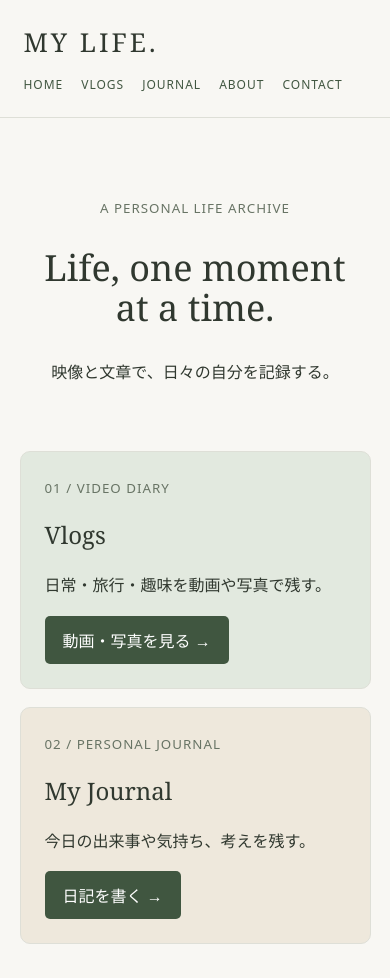
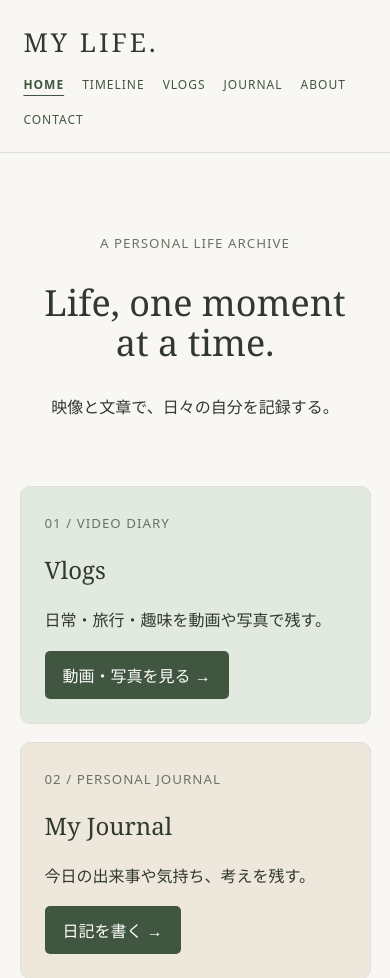
Before and after one commit to fr2p9mbrzf-droid/Hello_World, a plain HTML site: page index.html in a window 390 px wide. Shown: the top 978 px of the page. Drawn offline with Linux system fonts and the light colour scheme; a script that the page names is missing.

Commit message:
Add TIMELINE navigation and responsive public feed page

```diff
--- a/index.html
+++ b/index.html
@@ -5,8 +5,14 @@
 #videos .vlog-photo{display:block;width:100%;height:auto;max-height:440px;object-fit:contain;border-radius:6px;background:#e9ece4;margin-top:12px}
 header>a{color:inherit;text-decoration:none;display:inline-block}
 #journal form,#j-admin{margin:18px 0}#j-rooms{margin:12px 0 24px}#j-rooms button.j-selected{background:#405640;color:white}#j-admin article{padding:14px;margin:10px 0}#j-admin article p{overflow-wrap:anywhere}#j-rename input{flex:1;min-width:150px}#j-status{overflow-wrap:anywhere}
-</style></head><body><header><a href="#home" aria-label="MY LIFE ホームへ戻る"><strong>MY LIFE.</strong></a><nav><a href="#home">HOME</a><a href="#vlogs">VLOGS</a><a href="#journal">JOURNAL</a><a href="#about">ABOUT</a><a href="#contact">CONTACT</a></nav></header><main>
+header nav a[aria-current="page"]{font-weight:700;text-decoration:underline;text-underline-offset:6px}#timeline{max-width:760px;margin:auto}.tl-toolbar{display:flex;align-items:flex-end;gap:12px;flex-wrap:wrap}.tl-toolbar>div{flex:1;min-width:180px}.tl-toolbar label{margin-top:0}.tl-top{display:flex;gap:12px;align-items:center}.tl-top>div{min-width:0;flex:1;overflow-wrap:anywhere}.tl-top small{display:block;letter-spacing:0;margin-top:4px}.tl-avatar{width:42px;height:42px;border-radius:50%;background:#e2e9df;color:#405640;display:grid;place-items:center;font-size:19px;flex-shrink:0}.tl-kind{background:#eee8dc;color:#405640;padding:5px 10px;border-radius:20px;font-size:12px}.tl-card h2{overflow-wrap:anywhere;margin:18px 0 8px}.tl-card details{border-top:1px solid #dedfd7;padding-top:12px;margin-top:15px}.tl-card summary{cursor:pointer;color:#405640}.tl-media{display:block;max-width:100%;width:100%;height:auto;max-height:620px;object-fit:contain;border-radius:6px;background:#e9ece4;margin-top:12px}.tl-card video{background:#101510}#tl-status{font-size:14px;color:#687465;overflow-wrap:anywhere}#tl-more{width:100%;margin-top:12px}
+</style></head><body><header><a href="#home" aria-label="MY LIFE ホームへ戻る"><strong>MY LIFE.</strong></a><nav><a href="#home">HOME</a><a href="#timeline">TIMELINE</a><a href="#vlogs">VLOGS</a><a href="#journal">JOURNAL</a><a href="#about">ABOUT</a><a href="#contact">CONTACT</a></nav></header><main>
 <section id="home"><div class="hero"><small>A PERSONAL LIFE ARCHIVE</small><h1>Life, one moment<br>at a time.</h1><p>映像と文章で、日々の自分を記録する。</p></div><div class="grid"><div class="panel green"><small>01 / VIDEO DIARY</small><h2>Vlogs</h2><p>日常・旅行・趣味を動画や写真で残す。</p><a class="btn" href="#vlogs">動画・写真を見る →</a></div><div class="panel sand"><small>02 / PERSONAL JOURNAL</small><h2>My Journal</h2><p>今日の出来事や気持ち、考えを残す。</p><a class="btn" href="#journal">日記を書く →</a></div></div></section>
+<section id="timeline" hidden>
+<small>COMMUNITY / PUBLIC POSTS</small><h1>Timeline</h1><p>みんなの日常や思い出を、新しい投稿から順番に。</p>
+<div class="tl-toolbar"><div><label for="tl-filter">投稿の種類</label><select id="tl-filter"><option value="all">すべての投稿</option><option value="journal">日記</option><option value="photo">写真</option><option value="video">動画</option></select></div><button id="tl-refresh" class="secondary" type="button">最新の投稿に更新</button></div>
+<p id="tl-status" role="status" aria-live="polite"></p><div id="tl-feed"></div><button type="button" id="tl-more" class="secondary" hidden>もっと見る</button>
+</section>
 <section id="vlogs" hidden><small>VIDEO & PHOTO ARCHIVE</small><h1>Latest Vlogs</h1><p id="vlog-setup-notice" class="notice" hidden>動画・写真のクラウド保存は接続準備中です。管理者による初期設定が必要です。</p><form id="video-login" class="panel" hidden><h2>投稿者ログイン</h2><label for="vlog-email">メールアドレス</label><input id="vlog-email" type="email" required autocomplete="username"><label for="vlog-password">パスワード</label><input id="vlog-password" type="password" required autocomplete="current-password"><button style="margin-top:16px">ログイン</button></form><button id="video-logout" class="secondary" hidden>ログアウト</button><form id="video-upload" class="panel" hidden><h2>＋ 動画・写真をアップロード</h2><p>PC・スマートフォンから動画や写真を選択できます。アップロード直後は非公開です。</p><label for="vlog-title">タイトル</label><input id="vlog-title" maxlength="200" required><label for="vlog-description">説明</label><textarea id="vlog-description" rows="3" maxlength="5000"></textarea><label for="vlog-file">ファイル（動画・写真、50MB以下）</label><input id="vlog-file" type="file" accept="video/mp4,video/webm,video/quicktime,image/jpeg,image/png,image/webp,image/gif" required><p class="notice">動画：MP4（H.264/AAC）推奨。写真：JPEG / PNG / WebP / GIF。大きいファイルは通信状況によって失敗する場合があります。自分が公開する権利を持つファイルのみ登録してください。</p><button>非公開でアップロード</button></form><p id="vlog-status" role="status" aria-live="polite"></p><small>VLOGS / 写真・動画 v3</small><div class="grid" id="videos"></div></section>
 <section id="journal" hidden>
 <small>PERSONAL JOURNAL / MEMBERS</small><h1>Journal Rooms</h1><p>一人ひとりの日記の部屋。公開された日記は誰でも閲覧でき、非公開の日記は本人だけが閲覧できます。</p>
@@ -24,6 +30,6 @@ header>a{color:inherit;text-decoration:none;display:inline-block}
 <label for="j-search">この部屋の日記を検索</label><input type="search" id="j-search" placeholder="タイトル・本文を検索"><div id="j-archive"></div><button type="button" id="j-export" class="secondary" hidden>自分の日記をバックアップ</button><p><small>JOURNAL / メンバー制 v1</small></p>
 </section>
 <section id="about" hidden><h1>About me</h1><p>プロフィール掲載スペース</p></section><section id="contact" hidden><h1>Contact</h1><p>SNS・お問い合わせ先の掲載スペース</p></section></main><footer><small>MY LIFE — VLOG & JOURNAL</small></footer><script>
-function route(){let page=location.hash.slice(1);if(!['home','vlogs','journal','about','contact'].includes(page))page='home';document.querySelectorAll('main>section').forEach(s=>s.hidden=s.id!==page);}
+function route(){let page=location.hash.slice(1);if(!['home','timeline','vlogs','journal','about','contact'].includes(page))page='home';document.querySelectorAll('main>section').forEach(s=>s.hidden=s.id!==page);document.querySelectorAll('header nav a').forEach(a=>{if(a.getAttribute('href')==='#'+page)a.setAttribute('aria-current','page');else a.removeAttribute('aria-current')});}
 window.addEventListener('hashchange',route);route();
-</script><script src="vlog-config.js?v=3f9255d1c315"></script><script src="site-auth.js?v=a81bdce51d34"></script><script src="vlog.js?v=cdc33d677a22"></script><script src="journal.js?v=9fe37fc53f66"></script></body></html>
+</script><script src="vlog-config.js?v=3f9255d1c315"></script><script src="site-auth.js?v=a81bdce51d34"></script><script src="vlog.js?v=cdc33d677a22"></script><script src="journal.js?v=9fe37fc53f66"></script><script src="timeline.js?v=8e9be6722296"></script></body></html>
```
